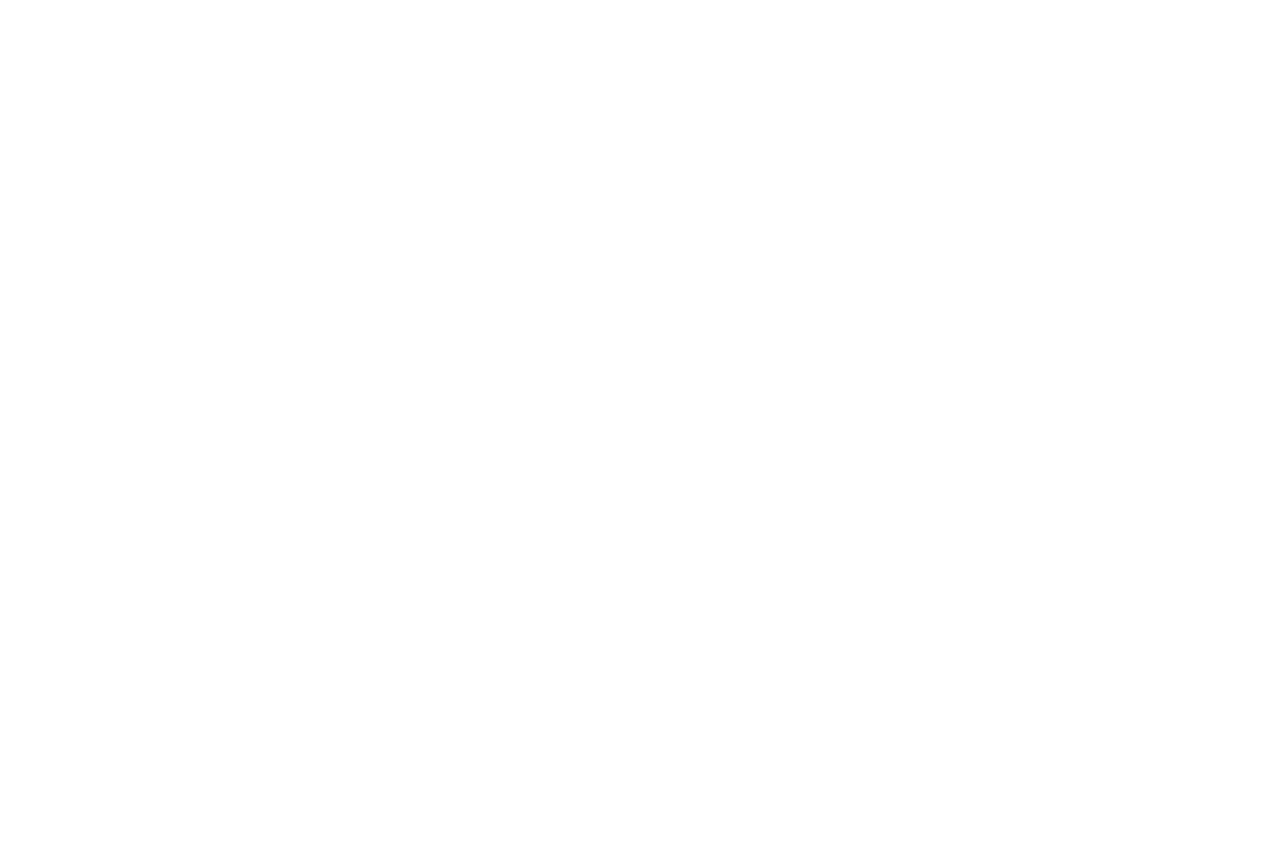
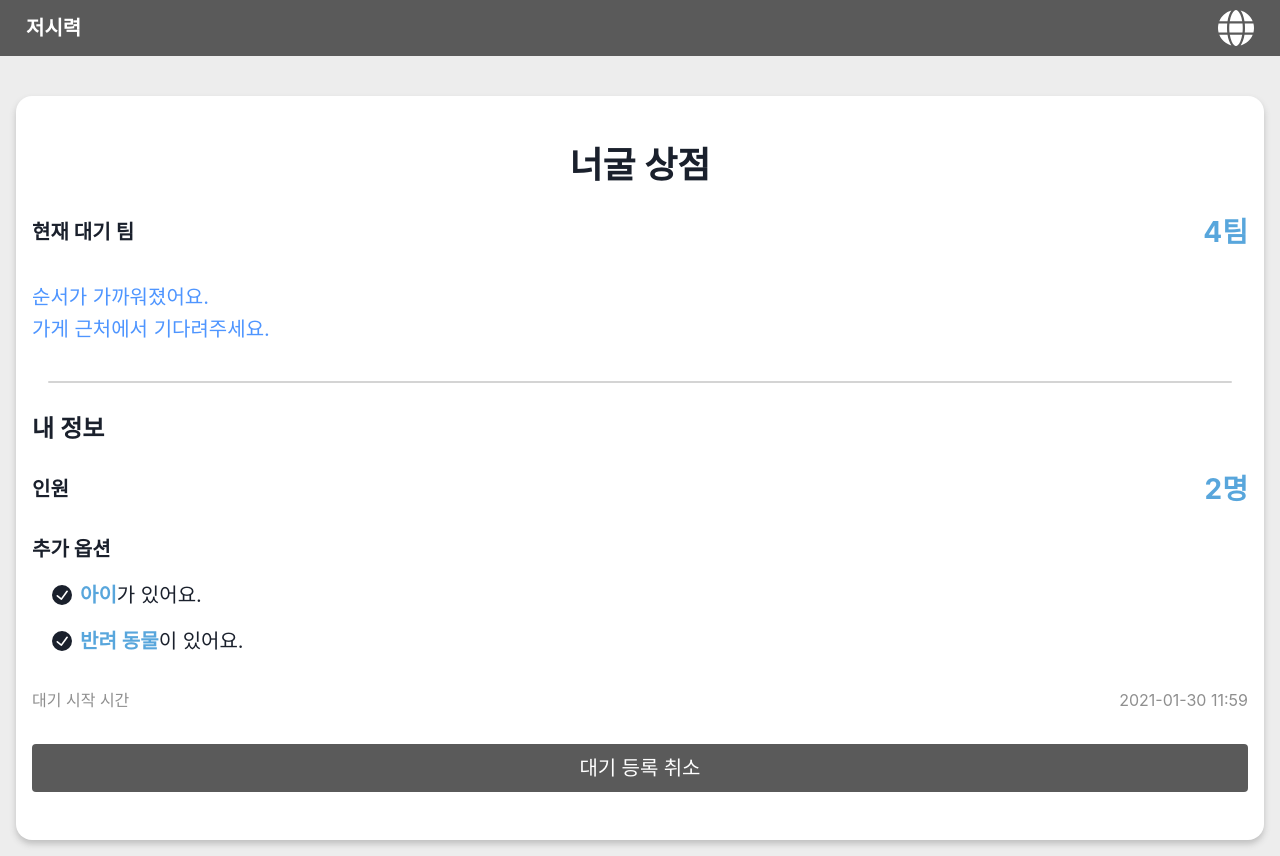
Before and after one commit to DrunkenNeoguri/WaitSecond, a React (Create React App) app: page /1/waitingstate/1 in a window 1280 px wide. Before the commit the page ends 800 px from the top, so only its background shows below. Built offline with nearby package versions, Linux system fonts and the light colour scheme; a web font is replaced by a local one.

Commit message:
Fix: 대기 상태 확인 페이지 관련 컨테이너 내 HTML 요소 및 스타일링 적용 #8
- 대기 상태 해제 등의 기능은 추후에 파이어베이스 설정 후 구현 진행
- 저시력 이용자를 위한 폰트 확대 기능은 적용

```diff
--- a/src/components/features/waitingstate/waitingstatecontainer.tsx
+++ b/src/components/features/waitingstate/waitingstatecontainer.tsx
@@ -1,5 +1,149 @@
+import { CheckCircleIcon } from "@chakra-ui/icons";
+import {
+  Box,
+  Button,
+  Flex,
+  Heading,
+  ListIcon,
+  ListItem,
+  Text,
+  UnorderedList,
+} from "@chakra-ui/react";
+import { useRecoilValue } from "recoil";
+import { lowVisionState } from "../../../modules/atoms/atoms";
+
 const WaitingStateContainer = () => {
-  return <div></div>;
+  const visionState = useRecoilValue<boolean>(lowVisionState);
+
+  return (
+    <section style={{ background: "#EDEDED", padding: "1rem 0" }}>
+      <Flex
+        as="article"
+        direction="column"
+        background="#ffffff"
+        padding="3rem 1rem"
+        margin="5rem 1rem 0 1rem"
+        border="none"
+        borderRadius="1rem"
+        boxShadow="0px 4px 6px rgba(90, 90, 90, 30%)"
+      >
+        <Heading as="h1" textAlign="center">
+          너굴 상점
+        </Heading>
+        <Flex
+          direction="row"
+          justify="space-between"
+          align="center"
+          fontSize={visionState === false ? "1.25rem" : "1.625rem"}
+          margin="1.5rem 0"
+        >
+          <Text fontWeight="600">현재 대기 팀</Text>
+          <Text fontSize="1.75rem" fontWeight="700" color="#58a6dc">
+            4팀
+          </Text>
+        </Flex>
+        <Text
+          borderRadius="0.25rem"
+          fontSize={visionState === false ? "1.25rem" : "1.625rem"}
+          letterSpacing="-2%"
+          lineHeight={visionState === false ? "2rem" : "2.25rem"}
+          margin="0.25rem 0"
+          whiteSpace="pre-wrap"
+          textAlign="left"
+          color="#4E95FF"
+        >
+          순서가 가까워졌어요.
+          <br />
+          가게 근처에서 기다려주세요.
+        </Text>
+        <Box
+          display="block"
+          background="#d4d4d4"
+          height="0.125rem"
+          borderRadius="1rem"
+          boxSizing="border-box"
+          margin="2rem 1rem"
+        />
+        <Heading
+          as="h2"
+          fontWeight="600"
+          fontSize={visionState === false ? "1.5rem" : "1.625rem"}
+        >
+          내 정보
+        </Heading>
+        <Flex direction="column">
+          <Flex
+            direction="row"
+            justify="space-between"
+            align="center"
+            fontSize={visionState === false ? "1.25rem" : "1.625rem"}
+            margin="1.5rem 0"
+          >
+            <Text fontWeight="600">인원</Text>
+            <Text fontSize="1.75rem" fontWeight="700" color="#58a6dc">
+              2명
+            </Text>
+          </Flex>
+        </Flex>
+        <Text
+          fontSize={visionState === false ? "1.25rem" : "1.625rem"}
+          fontWeight="600"
+        >
+          추가 옵션
+        </Text>
+        <UnorderedList
+          fontSize={visionState === false ? "1.25rem" : "1.625rem"}
+        >
+          <ListItem
+            display="flex"
+            flexDirection="row"
+            alignItems="center"
+            margin="1rem 0"
+          >
+            <ListIcon as={CheckCircleIcon} />
+            <Text color="#58a6dc" fontWeight="600">
+              아이
+            </Text>
+            가 있어요.
+          </ListItem>
+          <ListItem
+            display="flex"
+            flexDirection="row"
+            alignItems="center"
+            margin="1rem 0"
+          >
+            <ListIcon as={CheckCircleIcon} />
+            <Text color="#58a6dc" fontWeight="600">
+              반려 동물
+            </Text>
+            이 있어요.
+          </ListItem>
+        </UnorderedList>
+        <Flex
+          direction={visionState === false ? "row" : "column"}
+          justify="space-between"
+          align={visionState === false ? "center" : "flex-start"}
+          fontSize={visionState === false ? "1rem" : "1.625rem"}
+          margin="1rem 0 2rem 0"
+          color="#8F8F8F"
+        >
+          <Text>대기 시작 시간</Text>
+          <Text>2021-01-30 11:59</Text>
+        </Flex>
+        <Button
+          type="button"
+          background="#5a5a5a"
+          color="#ffffff"
+          borderRadius="0.25rem"
+          fontSize={visionState === false ? "1.25rem" : "1.625rem"}
+          fontWeight="500"
+          size="lg"
+        >
+          대기 등록 취소
+        </Button>
+      </Flex>
+    </section>
+  );
 };
 
 export default WaitingStateContainer;
--- a/src/pages/waitingstate.tsx
+++ b/src/pages/waitingstate.tsx
@@ -1,5 +1,14 @@
+import CommonHeader from "../components/common/commonheader";
+import WaitingStateContainer from "../components/features/waitingstate/waitingstatecontainer";
+import UserPage from "../layouts/userpage";
+
 function WaitingState() {
-  return <div></div>;
+  return (
+    <UserPage>
+      <CommonHeader page="user" />
+      <WaitingStateContainer />
+    </UserPage>
+  );
 }
 
 export default WaitingState;
```
